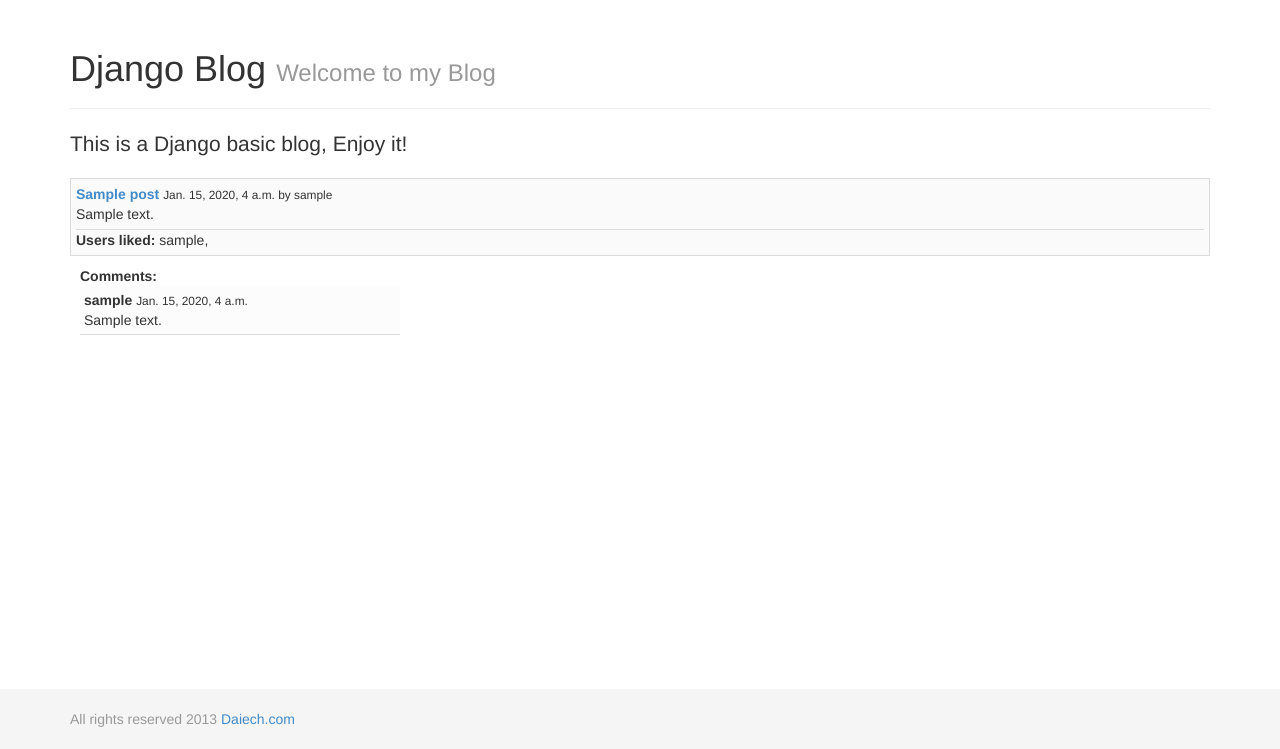
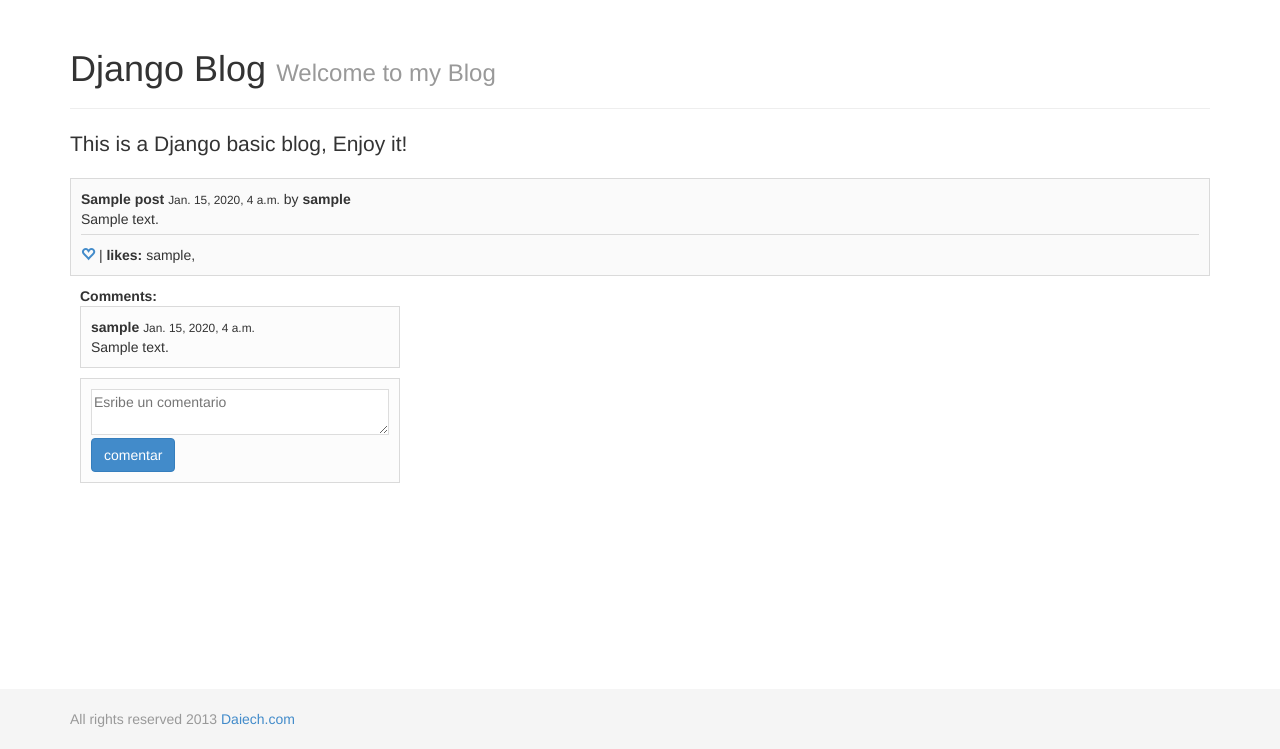
Before and after one commit to maoaiz/django-blog-example, a Django app: page /post/1/ in a window 1280 px wide. Shown: the part 51-800 px from the top of the page. Run offline with Django 3.2, Linux system fonts and the light colour scheme; tables that the repository leaves empty hold one stand-in row (values such as "Sample post"); some libraries are stand-ins or nearby versions.

Commit message:
Front-end comments

```diff
--- a/apps/blog/templates/post.html
+++ b/apps/blog/templates/post.html
@@ -6,13 +6,12 @@
 	</div>
 	<p class="lead">This is a Django basic blog, Enjoy it!</p>
 	<div class="post">
-		<strong>
-			<a href="{% url 'post' post.pk %}">{{ post.title }}</a>
-		</strong>
-		<small>{{ post.date_added }} by {{ post.id_user }}</small>
-		<div>{{ post.content }}</div>
+		<strong>{{ post.title }}</strong>
+		<small>{{ post.date_added }}</small> by <strong>{{ post.id_user }}</strong>
+		<div>{{ post.content|safe }}</div>
 		<div class="likes">
-			<strong>Users liked:</strong>
+			<a href="#"><span class="glyphicon glyphicon-heart-empty"></span></a> |
+			<strong>likes:</strong>
 			{% for user_liked in post.users_likes.all %}
 				{{ user_liked.username }},
 			{% endfor %}
@@ -29,15 +28,22 @@
 			</li>
 		{% endfor %}
 		</ul>
+		<div class="comment">
+			<form action="" method="post">{% csrf_token %}
+				<textarea name="comment" id="newComment" rows="2" placeholder="Esribe un comentario"></textarea>
+				<input type="submit" value="comentar" class="btn btn-primary" >
+			</form>
+		</div>
 	</div>
 {% endblock %}
 
 {% block style %}
 	<style type="text/css">
-		.post{background-color: #fafafa;border: solid thin #dadada;padding: 5px; }
-		.likes{border-top: solid thin #dadada;margin-top: 5px;}
+		.post{background-color: #fafafa;border: solid thin #dadada;padding: 10px; }
+		.likes{border-top: solid thin #dadada;margin-top: 5px;padding-top: 10px;}
 		.comments{margin: 10px;}
-		.comment{background-color: #fcfcfc;border-bottom: solid thin #dadada;margin-bottom: 3px;padding: 4px;width: 320px;}
+		.comment{background-color: #fcfcfc;border: solid thin #dadada;margin-bottom: 3px;padding: 10px;width: 320px;}
+		#newComment{margin-bottom: 3px; border:solid thin #ddd; width: 100%;}
 	</style>
 {% endblock %}
 
--- a/apps/blog/templates/post_list.html
+++ b/apps/blog/templates/post_list.html
@@ -11,11 +11,11 @@
 			<strong>
 				<a href="{% url 'post' post.pk %}">{{ post.title }}</a>
 			</strong>
-			<small>{{ post.date_added }}</small> by {{ post.id_user }}
-			<div>{{ post.content }}</div>
+			<small>{{ post.date_added }}</small> by <strong>{{ post.id_user }}</strong>
+			<div>{{ post.content|safe }}</div>
 		</li>
 	{% empty %}
-		<li>There are not post</li>
+		<li>There are not posts</li>
 	{% endfor %}
 	</ul>
 {% endblock %}
```
Also changed, not shown: 1 other file.
